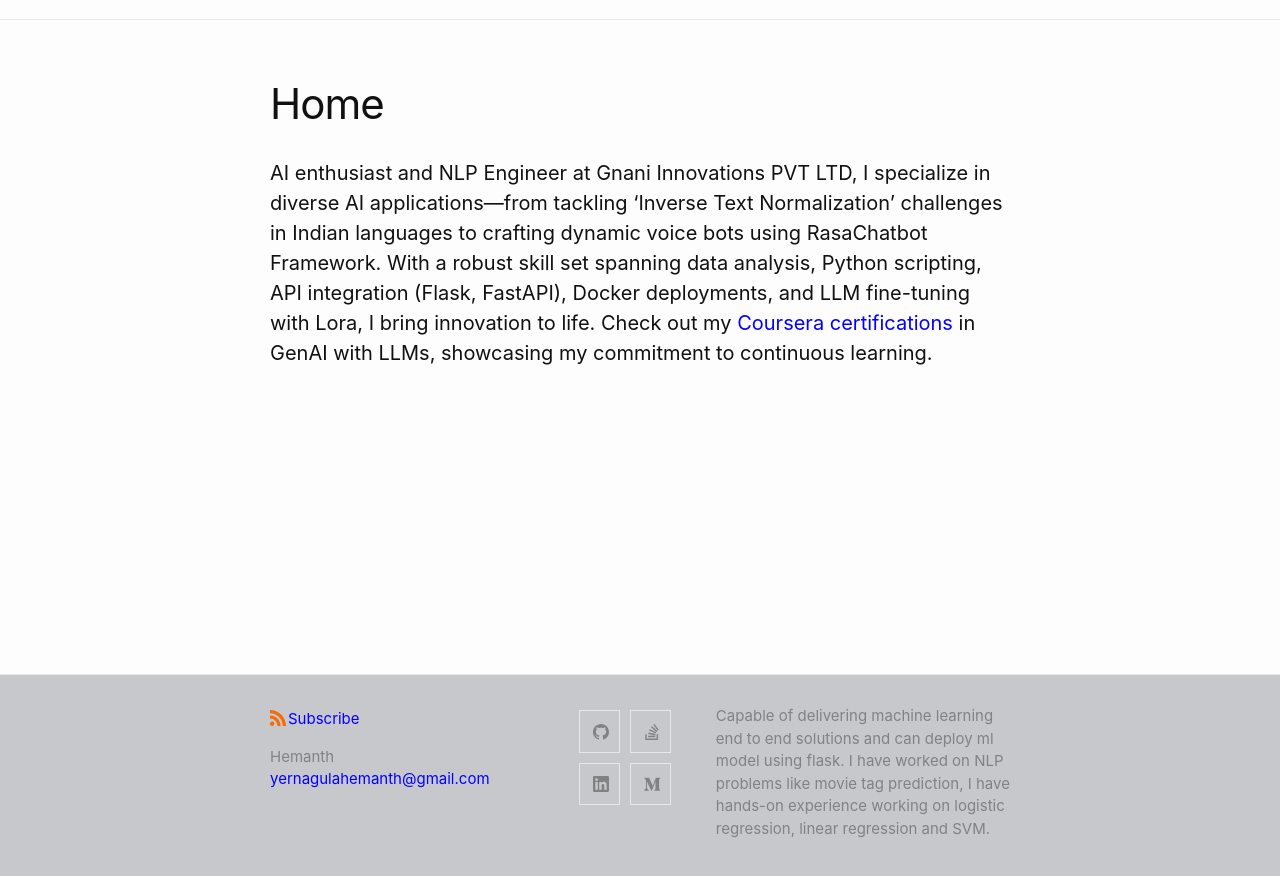
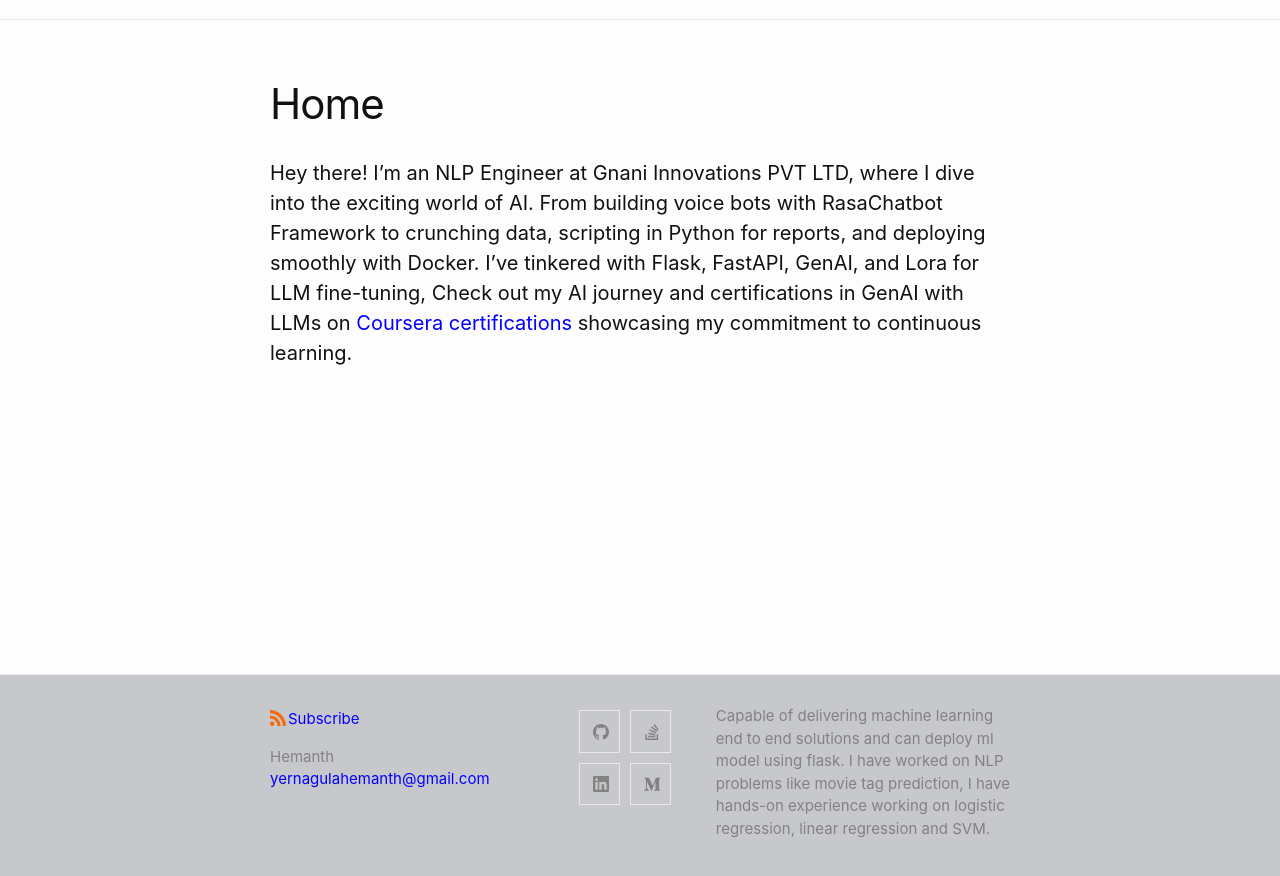
Before and after one commit to hemanthyernagula/hemanthyernagula.github.io, a Jekyll site: the page built from index.md, in a window 1280 px wide. Shown: the top 876 px of the page. Built offline with Jekyll 4.4.1, drawn with Linux system fonts in a browser that asks for light colours; comment, search, counter and statistics services are not loaded.

Commit message:
Updated Home page

```diff
--- a/index.md
+++ b/index.md
@@ -10,4 +10,7 @@ title: Home
 
 <!-- ##### Welcome to my portfolio! I am a skilled NLP engineer at Gnani Innovations PVT LTD, specializing in tasks such as "Inverse Text Normalization" for Indian languages and crafting voice bots using the Rasa Chatbot Framework. With expertise in data analysis, Python scripting for automated reporting, and deploying solutions with Docker and frameworks like Flask and FastAPI, I bring a comprehensive skill set. I have also ventured into real-time communication by integrating Asterisk (SIP server) with Python, enabling the creation of dynamic voice bots and triggering live calls. Explore my GitHub page to delve deeper into my diverse and impactful projects. -->
 
-#### AI enthusiast and NLP Engineer at Gnani Innovations PVT LTD, I specialize in diverse AI applications—from tackling 'Inverse Text Normalization' challenges in Indian languages to crafting dynamic voice bots using RasaChatbot Framework. With a robust skill set spanning data analysis, Python scripting, API integration (Flask, FastAPI), Docker deployments, and LLM fine-tuning with Lora, I bring innovation to life. Check out my [Coursera certifications](https://coursera.org/share/38ea929cc5190f9eee1121f24a4faad9) in GenAI with LLMs, showcasing my commitment to continuous learning.
+<!-- #### AI enthusiast and NLP Engineer at Gnani Innovations PVT LTD, I specialize in diverse AI applications—from tackling 'Inverse Text Normalization' challenges in Indian languages to crafting dynamic voice bots using RasaChatbot Framework. With a robust skill set spanning data analysis, Python scripting, API integration (Flask, FastAPI), Docker deployments, and LLM fine-tuning with Lora, I bring innovation to life. Check out my [Coursera certifications](https://coursera.org/share/38ea929cc5190f9eee1121f24a4faad9) in GenAI with LLMs, showcasing my commitment to continuous learning. -->
+
+
+#### Hey there! I'm an NLP Engineer at Gnani Innovations PVT LTD, where I dive into the exciting world of AI. From building voice bots with RasaChatbot Framework to crunching data, scripting in Python for reports, and deploying smoothly with Docker.  I've tinkered with Flask, FastAPI, GenAI, and Lora for LLM fine-tuning, Check out my AI journey and certifications in GenAI with LLMs on [Coursera certifications](https://coursera.org/share/38ea929cc5190f9eee1121f24a4faad9) showcasing my commitment to continuous learning.
```
